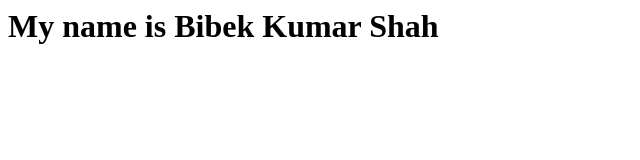
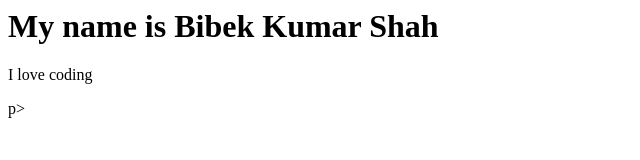
Before and after one commit to Bibek07-h/CFU-111-Bibek-Shah, a plain HTML site: page index.html in a window 1280 px wide. Shown: the full height of the page, 0-640 px from the left. Drawn offline with Linux system fonts and the light colour scheme.

Commit message:
added some pharagraph

```diff
--- a/index.html
+++ b/index.html
@@ -1 +1,3 @@
 <h1>My name is Bibek Kumar Shah</h1>
+
+<p>I love coding</p>p>
```
